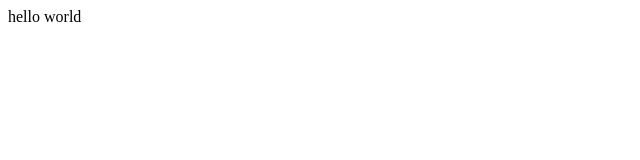
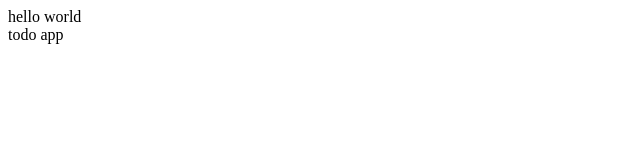
Before and after one commit to Henriette2050/Todo-app, a plain HTML site: page index.html in a window 1280 px wide. Shown: the full height of the page, 0-640 px from the left. Drawn offline with Linux system fonts and the light colour scheme.

Commit message:
added todo app text

```diff
--- a/index.html
+++ b/index.html
@@ -8,5 +8,6 @@
 </head>
 <body>
   <div>hello world</div>
+  <div>todo app</div>
 </body>
 </html>
```
